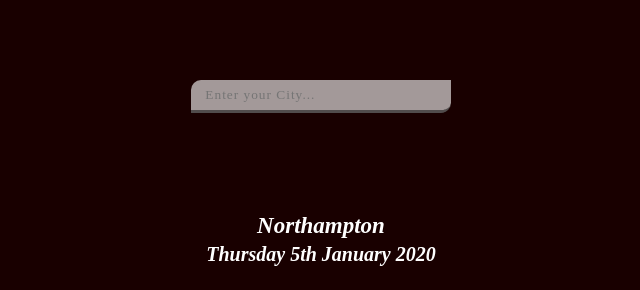
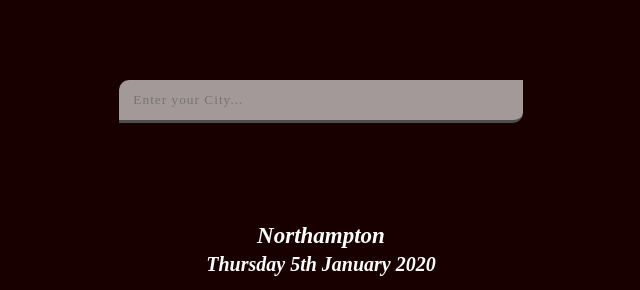
Before and after one commit to ShreyasSathyamoorthy/Weather-App, a plain HTML site: page index.html in a window 1280 px wide. Shown: the part 120-410 px from the top of the page, without its empty margins (319-959 px from the left). Drawn offline with Linux system fonts and the light colour scheme.

Commit message:
Update style.css

```diff
--- a/style.css
+++ b/style.css
@@ -26,8 +26,8 @@ header {
     padding: 25vh 0px 20px 0px ;
 }
 header input {
-    height: 30px;
-    width: 240px;
+    height: 5vh;
+    width: 30vw;
     letter-spacing: 1px;
     padding: 0px 10px;
     border-radius: 10px 0px 10px 0px;
```
